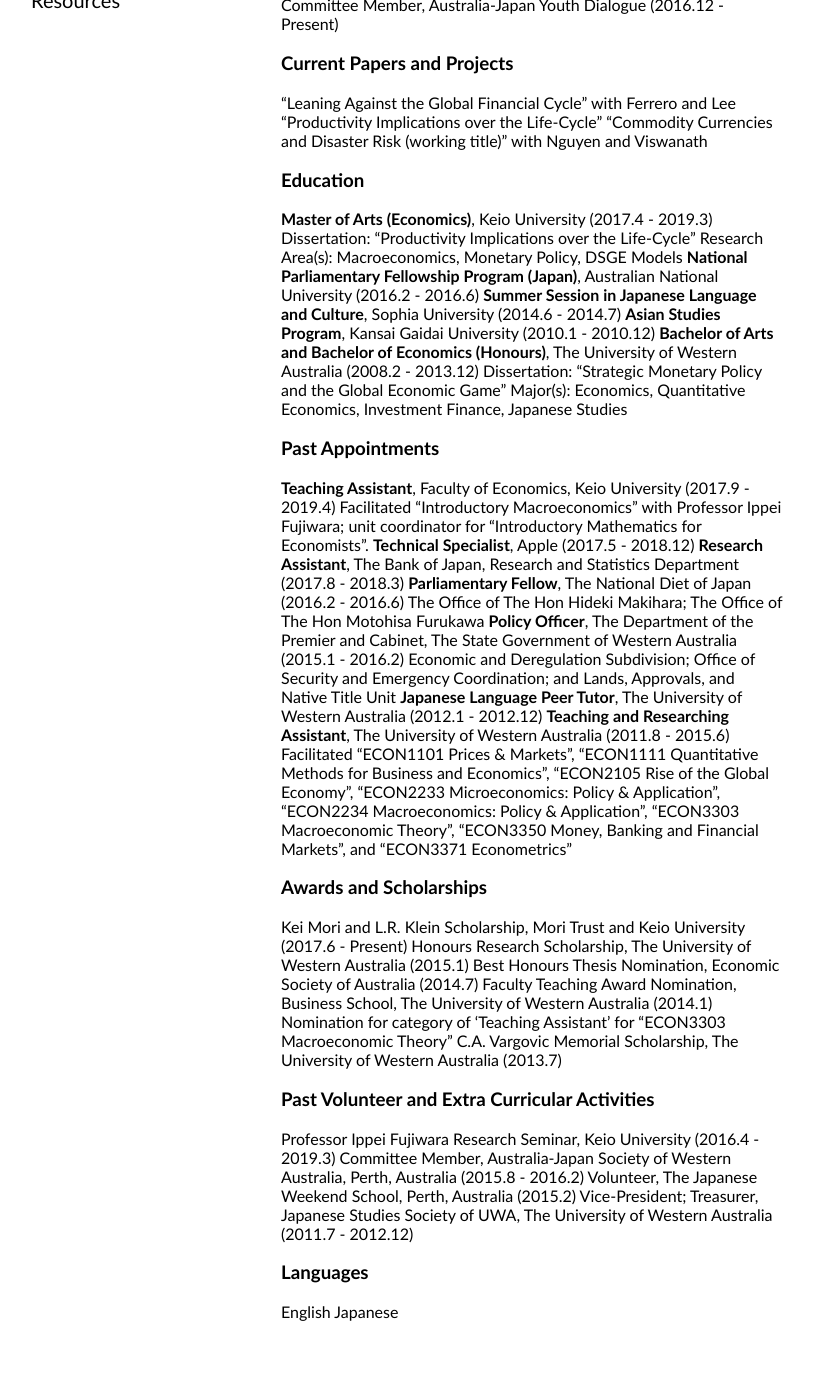
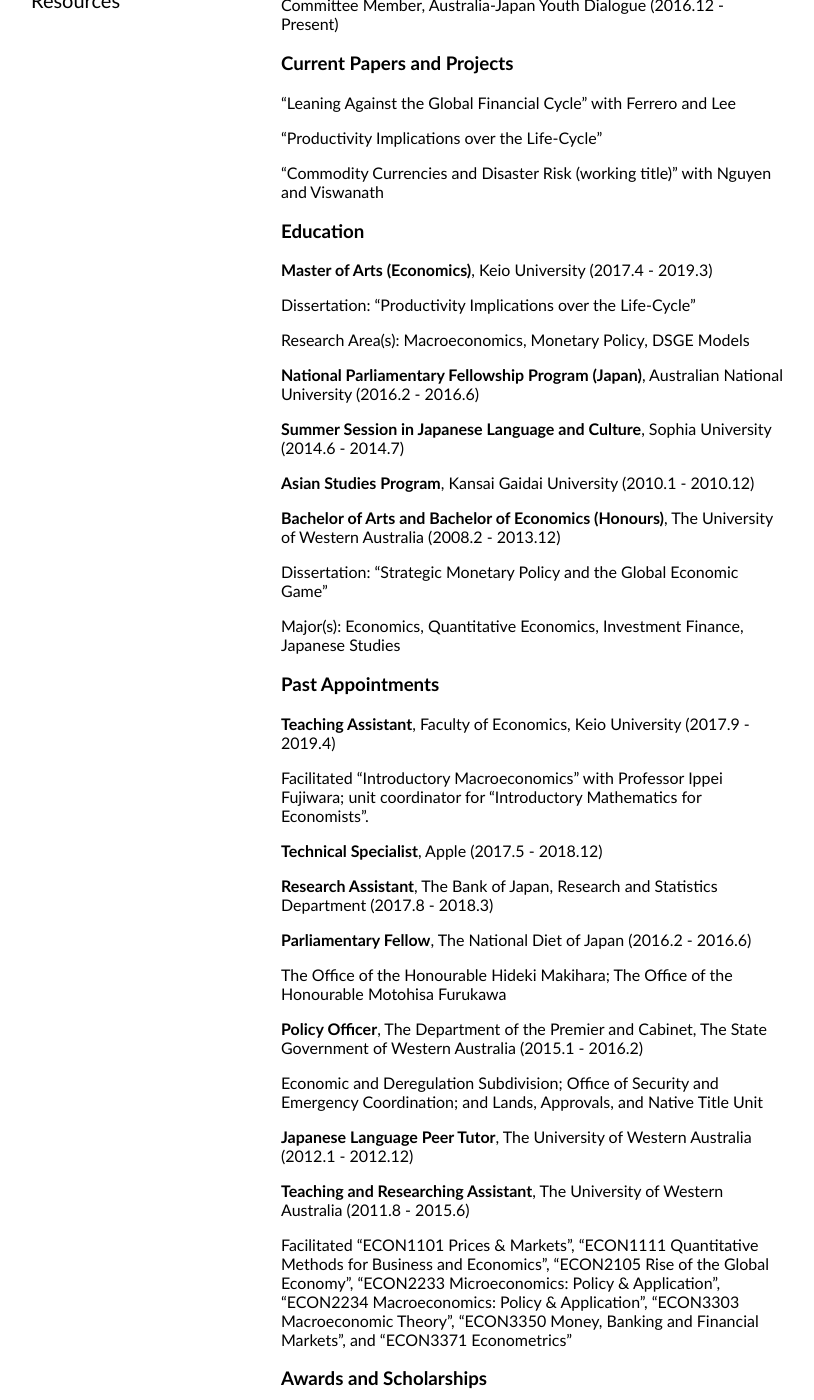
Before and after one commit to sharperlight/thehonourroll, a Jekyll site: the page built from htmlcv.md, in a window 1280 px wide and 1400 px high, scrolled down 379 px. Shown: the whole window, without its empty margins (233-1047 px from the left). Built offline with Jekyll 4.4.1, drawn with Linux system fonts in a browser that asks for light colours; our own code applies the rules of GitHub Pages for plain Markdown files; before the commit the page ends 1724 px from its top, so only the background shows below that; some of the changed text lies outside the part shown.

Commit message:
Migration 2
formatting

```diff
--- /dev/null
+++ b/_layouts/other.html
@@ -0,0 +1,51 @@
+<!doctype html>
+<style>
+
+.sideNav {
+  height: 100%;
+  width: 250px;
+  z-index: 1;
+}
+
+.content {
+  flex-grow: 1;
+  width: 300px;
+}
+
+.page {
+  padding-left: 20%;
+  padding-right: 20%;
+  background-color: #FFFFFF;
+  color: #000000;
+  font-family: "Gill Sans MT", "Gill Sans", "Gill Sans Std", Verdana, "Bitstream Vera Sans", sans-serif;
+}
+
+.mainBody {
+  display: flex;
+}
+
+.banner {
+  margin-top: 10%;
+  margin-bottom: 10%;
+}
+</style>
+
+<html>
+  <head>
+    <meta charset="utf-8">
+    <title>{{ page.title }}</title>
+  </head>
+  <body class="page">
+    <div class="banner">
+      {% include banner.html %}
+    </div>
+    <div class="mainBody">
+      <div class="sideNav">
+        {% include navigation.html %}
+      </div>
+      <div class="content">
+        {{ content }}
+      </div>
+    </div>
+  </body>
+</html>
--- a/htmlcv.md
+++ b/htmlcv.md
@@ -1,57 +1,97 @@
 ---
-layout: default
+layout: other
 ---
 ## Curriculum Vitae
 
 ### Current Appointments
+
 **Technical Expert**, Apple (2018.12 - Present)
 
+
 ### Current Extra Curricular Activities
+
 Committee Member, Australia-Japan Youth Dialogue (2016.12 - Present)
 
 ### Current Papers and Projects
+
 “Leaning Against the Global Financial Cycle” with Ferrero and Lee
+
 "Productivity Implications over the Life-Cycle"
+
 "Commodity Currencies and Disaster Risk (working title)" with Nguyen and Viswanath
+
 
 ### Education
 **Master of Arts (Economics)**, Keio University (2017.4 - 2019.3)
+
 Dissertation: "Productivity Implications over the Life-Cycle"
+
 Research Area(s): Macroeconomics, Monetary Policy, DSGE Models
+
 **National Parliamentary Fellowship Program (Japan)**, Australian National University (2016.2 - 2016.6)
+
 **Summer Session in Japanese Language and Culture**, Sophia University (2014.6 - 2014.7)
+
 **Asian Studies Program**, Kansai Gaidai University (2010.1 - 2010.12)
+
 **Bachelor of Arts and Bachelor of Economics (Honours)**, The University of Western Australia (2008.2 - 2013.12)
+
 Dissertation: "Strategic Monetary Policy and the Global Economic Game"
+
 Major(s): Economics, Quantitative Economics, Investment Finance, Japanese Studies
 
 ### Past Appointments
+
 **Teaching Assistant**, Faculty of Economics, Keio University (2017.9 - 2019.4)
+
 Facilitated "Introductory Macroeconomics" with Professor Ippei Fujiwara; unit coordinator for "Introductory Mathematics for Economists".
+
 **Technical Specialist**, Apple (2017.5 - 2018.12)
+
 **Research Assistant**, The Bank of Japan, Research and Statistics Department (2017.8 - 2018.3)
+
 **Parliamentary Fellow**, The National Diet of Japan (2016.2 - 2016.6)
-The Office of The Hon Hideki Makihara; The Office of The Hon Motohisa Furukawa
+
+The Office of the Honourable Hideki Makihara; The Office of the Honourable Motohisa Furukawa
+
 **Policy Officer**, The Department of the Premier and Cabinet, The State Government of Western Australia (2015.1 - 2016.2)
+
 Economic and Deregulation Subdivision; Office of Security and Emergency Coordination; and Lands, Approvals, and Native Title Unit
+
 **Japanese Language Peer Tutor**, The University of Western Australia (2012.1 - 2012.12)
+
 **Teaching and Researching Assistant**, The University of Western Australia (2011.8 - 2015.6)
+
 Facilitated "ECON1101 Prices & Markets", "ECON1111 Quantitative Methods for Business and Economics", "ECON2105 Rise of the Global Economy", "ECON2233 Microeconomics: Policy & Application", "ECON2234 Macroeconomics: Policy & Application", "ECON3303 Macroeconomic Theory", "ECON3350 Money, Banking and Financial Markets", and "ECON3371 Econometrics"
 
+
 ### Awards and Scholarships
-Kei Mori and L.R. Klein Scholarship, Mori Trust and Keio University (2017.6 - Present)
-Honours Research Scholarship, The University of Western Australia (2015.1)
-Best Honours Thesis Nomination, Economic Society of Australia (2014.7)
-Faculty Teaching Award Nomination, Business School, The University of Western Australia (2014.1)
+
+**Kei Mori and L.R. Klein Scholarship**, Mori Trust and Keio University (2017.6 - Present)
+
+**Honours Research Scholarship**, The University of Western Australia (2015.1)
+
+**Best Honours Thesis Nomination**, Economic Society of Australia (2014.7)
+
+**Faculty Teaching Award Nomination**, Business School, The University of Western Australia (2014.1)
 Nomination for category of ‘Teaching Assistant’ for "ECON3303 Macroeconomic Theory"
-C.A. Vargovic Memorial Scholarship, The University of Western Australia (2013.7)
+
+**C.A. Vargovic Memorial Scholarship**, The University of Western Australia (2013.7)
+
 
 ### Past Volunteer and Extra Curricular Activities
-Professor Ippei Fujiwara Research Seminar, Keio University (2016.4 - 2019.3)
-Committee Member, Australia-Japan Society of Western Australia, Perth, Australia (2015.8 - 2016.2)
-Volunteer, The Japanese Weekend School, Perth, Australia (2015.2)
-Vice-President; Treasurer, Japanese Studies Society of UWA, The University of Western Australia (2011.7 - 2012.12)
+
+**Professor Ippei Fujiwara Research Seminar**, Keio University (2016.4 - 2019.3)
+
+**Committee Member**, Australia-Japan Society of Western Australia, Perth, Australia (2015.8 - 2016.2)
+
+**Volunteer**, The Japanese Weekend School, Perth, Australia (2015.2)
+
+**Vice-President; Treasurer**, Japanese Studies Society of UWA, The University of Western Australia (2011.7 - 2012.12)
+
 
 ### Languages
+
 English
+
 Japanese
```
Also changed, not shown: about.md (+6 -4 lines), 3 other files.
